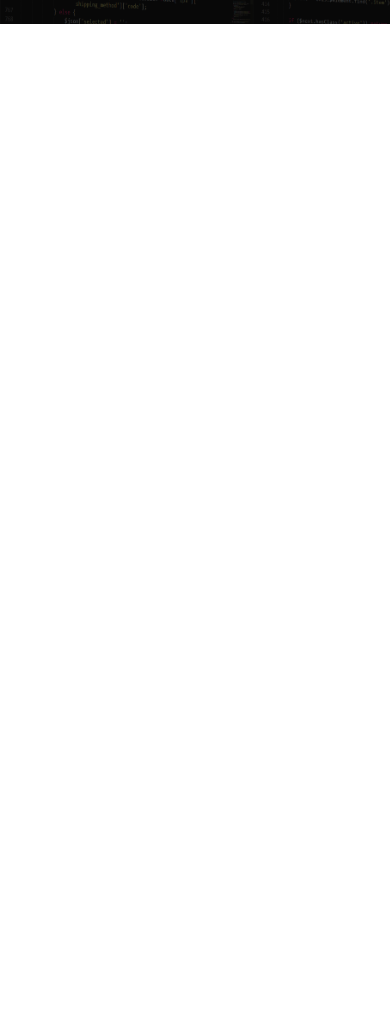
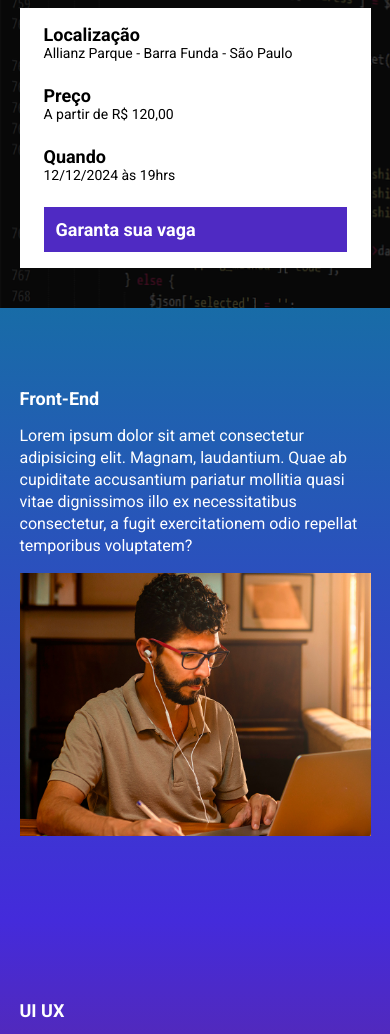
Before and after one commit to rogerioalves-sf/Ebac_Tech_Talks, a website built with Parcel: page src/index.html in a window 390 px wide. Shown: the part 192-1226 px from the top of the page. Before the commit the page ends 844 px from the top, so only its background shows below. Built offline with nearby package versions, Linux system fonts and the light colour scheme.

Commit message:
trabalho finaliado

```diff
--- a/package.json
+++ b/package.json
@@ -5,6 +5,7 @@
   "main": "index.js",
   "scripts": {
     "dev": "parcel src/index.html src/styles/main.scss src/scripts/main.js",
+    "build": "parcel build src/index.html",
     "test": "echo \"Error: no test specified\" && exit 1"
   },
   "keywords": [],
--- a/src/index.html
+++ b/src/index.html
@@ -8,6 +8,7 @@
     <link rel="preconnect" href="https://fonts.gstatic.com" crossorigin>
     <link href="https://fonts.googleapis.com/css2?family=Roboto:ital,wght@0,100;0,300;0,400;0,500;0,700;0,900;1,100;1,300;1,400;1,500;1,700;1,900&display=swap" rel="stylesheet">
     <link rel="stylesheet" href="./styles/main.scss">
+    <link rel="stylesheet" href="https://unpkg.com/aos@next/dist/aos.css" />
 
 </head>
 <body>
@@ -15,12 +16,85 @@
     <div class="container">
         <img class="hero__logo" src="./images/ebac_logo.svg" alt="EBAC">
         <p class="hero__text">
-            O maior evento de tecnologia do Brasil começa em 10d 12h 15s
+            O maior evento de tecnologia do Brasil começa em <span id="contador"></span>
         </p>
+        <div class="infos-bar">
+            <ul class="infos-bar__infos">
+                <li class="infos-bar__infos__item">
+                    <b>Localização</b>
+                    Allianz Parque - Barra Funda - São Paulo
+                </li>
+                <li class="infos-bar__infos__item">
+                    <b>Preço</b>
+                    A partir de R$ 120,00
+                </li>
+                <li class="infos-bar__infos__item">
+                    <b>Quando</b>
+                    12/12/2024 às 19hrs
+                </li>
+            </ul>
+            <a href="#" class="button button--primary">
+                Garanta sua vaga
+            </a>
+        </div>
     </div>
 
 </header>
 
+<section class="event event--frontend">
+    <div class="container" data-aos="fade-right">
+        <div class="event__details">
+            <h2 class="event__details__title">
+                Front-End
+            </h2>
+            <p class="event__details__description">
+                Lorem ipsum dolor sit amet consectetur adipisicing elit. Magnam, laudantium. Quae ab cupiditate accusantium pariatur mollitia quasi vitae dignissimos illo ex necessitatibus consectetur, a fugit exercitationem odio repellat temporibus voluptatem?
+            </p>
+        </div>
+        <img class="event__image" src="./images/frontend.png" alt="frontend">
+    </div>
+</section>
+<section class="event event--ux-ui event--image-left" >
+    <div class="container" data-aos="fade-left">
+        <div class="event__details">
+            <h2 class="event__details__title">
+                UI UX
+            </h2>
+            <p class="event__details__description">
+                Lorem ipsum dolor sit amet consectetur adipisicing elit. Magnam, laudantium. Quae ab cupiditate accusantium pariatur mollitia quasi vitae dignissimos illo ex necessitatibus consectetur, a fugit exercitationem odio repellat temporibus voluptatem?
+            </p>
+        </div>
+        <img class="event__image" src="./images/frontend.png" alt="frontend">
+    </div>
+</section>
+<section class="event event--data-science">
+    <div class="container" data-aos="fade-right">
+        <div class="event__details">
+            <h2 class="event__details__title">
+                Data Science
+            </h2>
+            <p class="event__details__description">
+                Lorem ipsum dolor sit amet consectetur adipisicing elit. Magnam, laudantium. Quae ab cupiditate accusantium pariatur mollitia quasi vitae dignissimos illo ex necessitatibus consectetur, a fugit exercitationem odio repellat temporibus voluptatem?
+            </p>
+        </div>
+        <img class="event__image" src="./images/frontend.png" alt="frontend">
+    </div>
+</section>
+<section class="event event--backend event--image-left">
+    <div class="container" data-aos="fade-left">
+        <div class="event__details">
+            <h2 class="event__details__title">
+                Back End
+            </h2>
+            <p class="event__details__description">
+                Lorem ipsum dolor sit amet consectetur adipisicing elit. Magnam, laudantium. Quae ab cupiditate accusantium pariatur mollitia quasi vitae dignissimos illo ex necessitatibus consectetur, a fugit exercitationem odio repellat temporibus voluptatem?
+            </p>
+        </div>
+        <img class="event__image" src="./images/frontend.png" alt="frontend">
+    </div>
+</section>
+
+<script src="https://unpkg.com/aos@next/dist/aos.js"></script>
 <script src="scripts/main.js"></script>
 </body>
 </html>
--- a/src/scripts/main.js
+++ b/src/scripts/main.js
@@ -1 +1,30 @@
-console.log("olá mundo");
+AOS.init();
+
+const dataEvento = new Date("dec 12, 2024 19:00:00");
+const timeStampDoEvento = dataEvento.getTime();
+
+const contaAsHoras = setInterval(function () {
+    const agora = new Date();
+    const timeStampAtual = agora.getTime();
+
+    const distanciaAteOEvento = timeStampDoEvento - timeStampAtual;
+
+    const diaEmMs = 1000 * 60 * 60 * 24;
+    const horaEmMs = 1000 * 60 * 60;
+    const minutoEmMs = 1000 * 60;
+
+    const diasAteOEvento = Math.floor(distanciaAteOEvento / (1000 * 60 * 60 * 24));
+
+    const horasAteOEvento = Math.floor((distanciaAteOEvento % (1000 * 60 * 60 * 24)) / (1000 * 60 * 60));
+
+    const minutosAteOEvento = Math.floor((distanciaAteOEvento % horaEmMs) / minutoEmMs);
+
+    const segundosAteOEvento = Math.floor((distanciaAteOEvento % minutoEmMs) / 1000)
+
+    console.log(diasAteOEvento);
+    console.log(horasAteOEvento);
+    console.log(minutosAteOEvento);
+    console.log(segundosAteOEvento);
+
+    document.getElementById('contador').innerHTML = `${diasAteOEvento}d ${horasAteOEvento}h ${minutosAteOEvento}m ${segundosAteOEvento}s`;
+}, 1000);
--- /dev/null
+++ b/src/styles/_event.scss
@@ -0,0 +1,63 @@
+@use 'variables';
+
+.event {
+    padding: 80px 0px;
+
+    .container {
+        display: flex;
+        gap: 40px;
+    }
+
+    &--frontend {
+        background-image: linear-gradient(#186CA7, #442bdb);
+    }
+
+    &--ux-ui {
+        background-image: linear-gradient(variables.$blue2, variables.$pink);
+    }
+    &--data-science {
+        background-image: linear-gradient(variables.$pink, variables.$yellow);
+    }
+    &--backend {
+        background-image: linear-gradient(variables.$yellow, variables.$pink);
+    }
+    &--image-left {
+        .container {
+            flex-direction: row-reverse;
+        }
+    }
+
+    &__image {
+        max-width: 360px;
+    }
+
+    &__details {
+
+
+        &__title {
+            font-size: 18px;
+            font-weight: bold;
+            margin-bottom: 16px;
+        }
+
+        &__description {
+            font-size: 16px;
+            line-height: 22px;
+        }
+    }
+
+    @media (max-width: 640px) {
+        .container {
+            display: block;
+        }
+
+        &__image{
+            width: 100%;
+        }
+
+        &__details {
+            margin-right: 0;
+            margin-bottom: 16px;
+        }
+    }
+}
--- /dev/null
+++ b/src/styles/_variables.scss
@@ -0,0 +1,7 @@
+$textColor: #fff;
+$secondaryTextColor: #000;
+
+$blue1: #186CA7;
+$blue2: #442bdb;
+$pink: #89223b;
+$yellow: #9C791D;
--- /dev/null
+++ b/src/styles/components/_buttons.scss
@@ -0,0 +1,25 @@
+.button {
+    padding: 12px;
+    font-size: 18px;
+    font-weight: bold;
+    text-decoration: none;
+    text-align: none;
+    white-space: nowrap;
+
+    &--primary {
+        color: #fff;
+        background-color: #4F2AC3;
+    }
+
+    @media (max-width: 640px) {
+        display: flex;
+        width: 100%;
+        text-align: center;
+        align-items: center;
+    }
+
+    @media (max-width: 1024px) {
+        display: flex;
+        align-items: center;
+    }
+}
--- /dev/null
+++ b/src/styles/components/_infos_bar.scss
@@ -0,0 +1,43 @@
+.infos-bar {
+    padding: 16px 24px;
+    background-color: #fff;
+    display: flex;
+    justify-content: space-between;
+
+    &__infos {
+        display: flex;
+        gap: 40px;
+
+        &__item {
+            font-size: 14px;
+            color: #000;
+
+
+            b {
+                color: #000;
+                font-size: 18px;
+                display: block;
+            }
+        }
+    }
+
+    @media (max-width: 640px) {
+        display: block;
+
+        &__infos {
+            display: block;
+
+            &__item {
+                margin-bottom: 24px;
+            }
+        }
+    }
+
+    @media (max-width: 1024px) {
+
+        &__infos {
+            gap: 16px;
+        }
+
+    }
+}
--- a/src/styles/main.scss
+++ b/src/styles/main.scss
@@ -1,11 +1,16 @@
 @use 'hero';
+@use 'components/infos_bar';
+@use 'components/buttons';
+@use 'event';
+@use 'variables';
 
 *{
     margin: 0;
     padding: 0;
     box-sizing: border-box;
     font-family: 'Roboto', sans-serif;
-    color: #fff;
+    color: variables.$textColor;
+    list-style: none;
 }
 
 .container {
```
